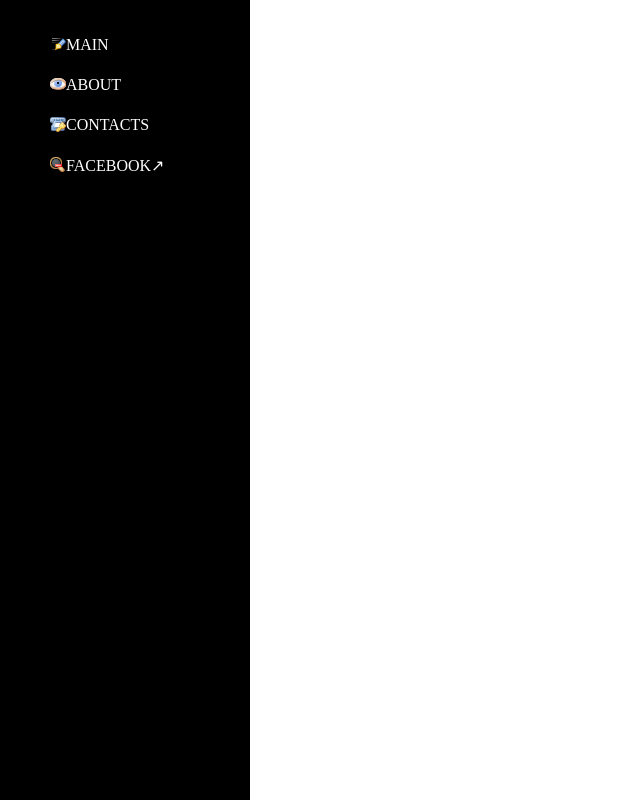
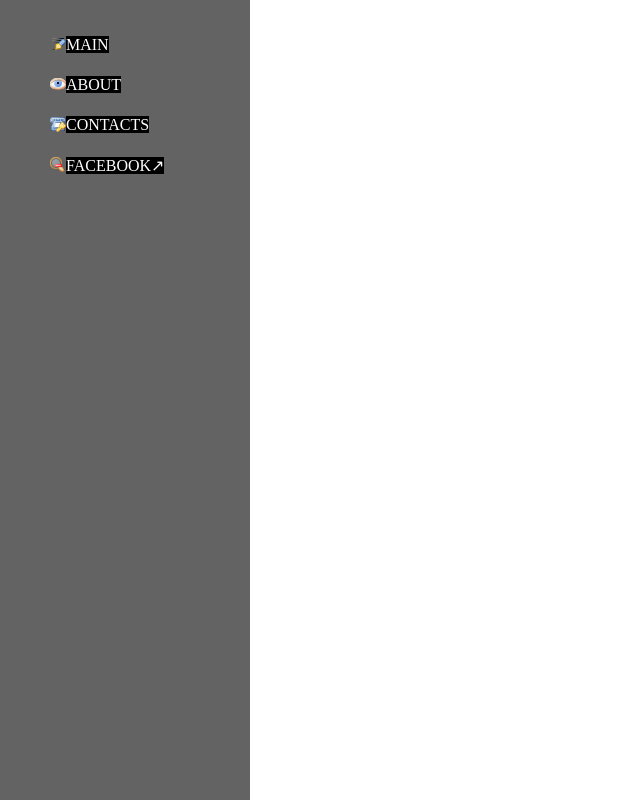
Before and after one commit to nikaz123/html123-, a plain HTML site: page DZ2/DZ2-1.html in a window 1280 px wide. Shown: the top 800 px of the page, without its empty margins (0-640 px from the left). Drawn offline with Linux system fonts and the light colour scheme.

Commit message:
lesson12

```diff
--- a/DZ2/style/DZ2-1.css
+++ b/DZ2/style/DZ2-1.css
@@ -3,7 +3,7 @@ ul {width: 250px;
     margin-top: 0px;
     margin-bottom: 0px;
     padding-left: 0px;
-    background: black;
+    background: #636363;
 display: block}
 .menuItem {
 
```
